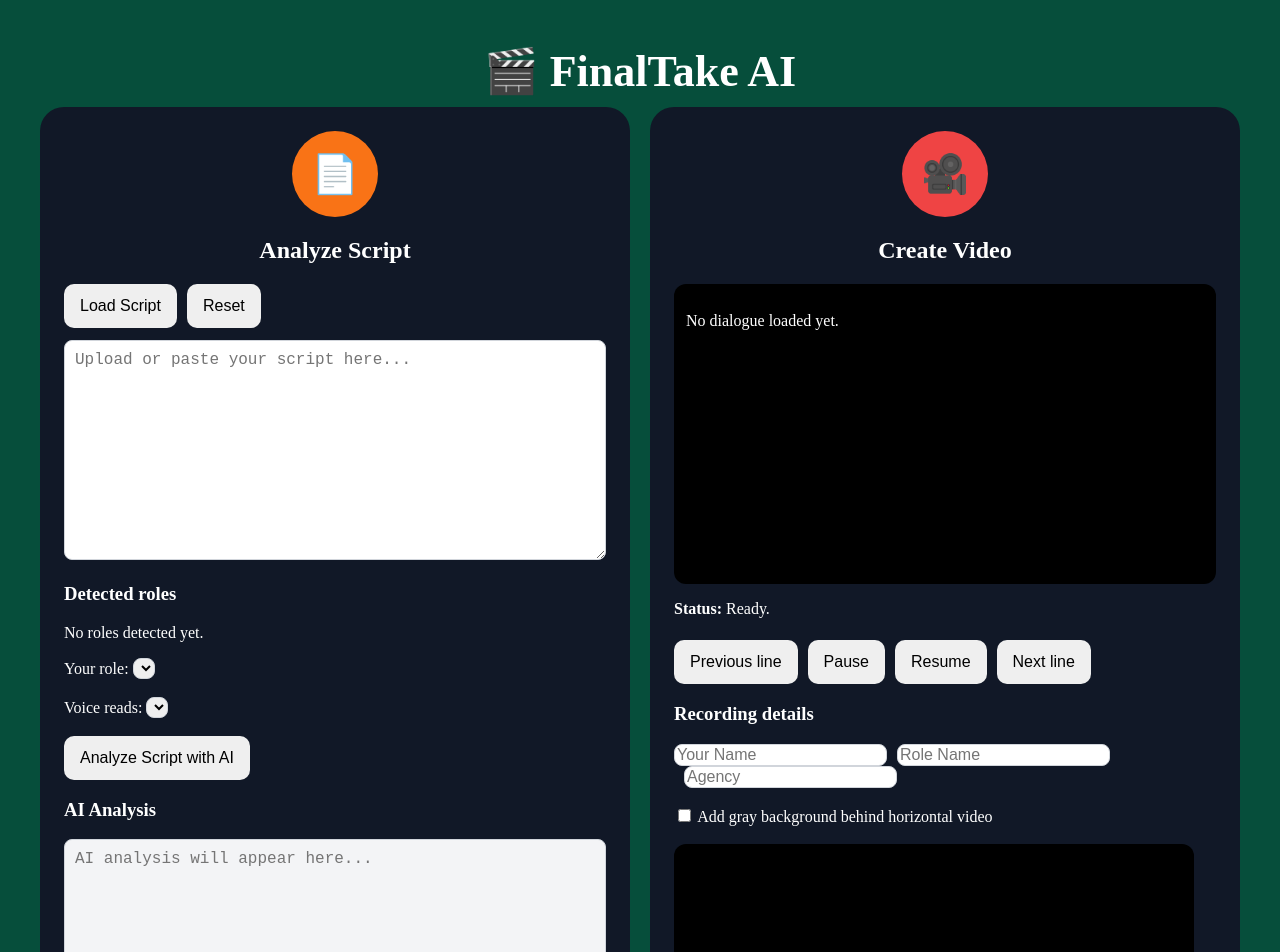
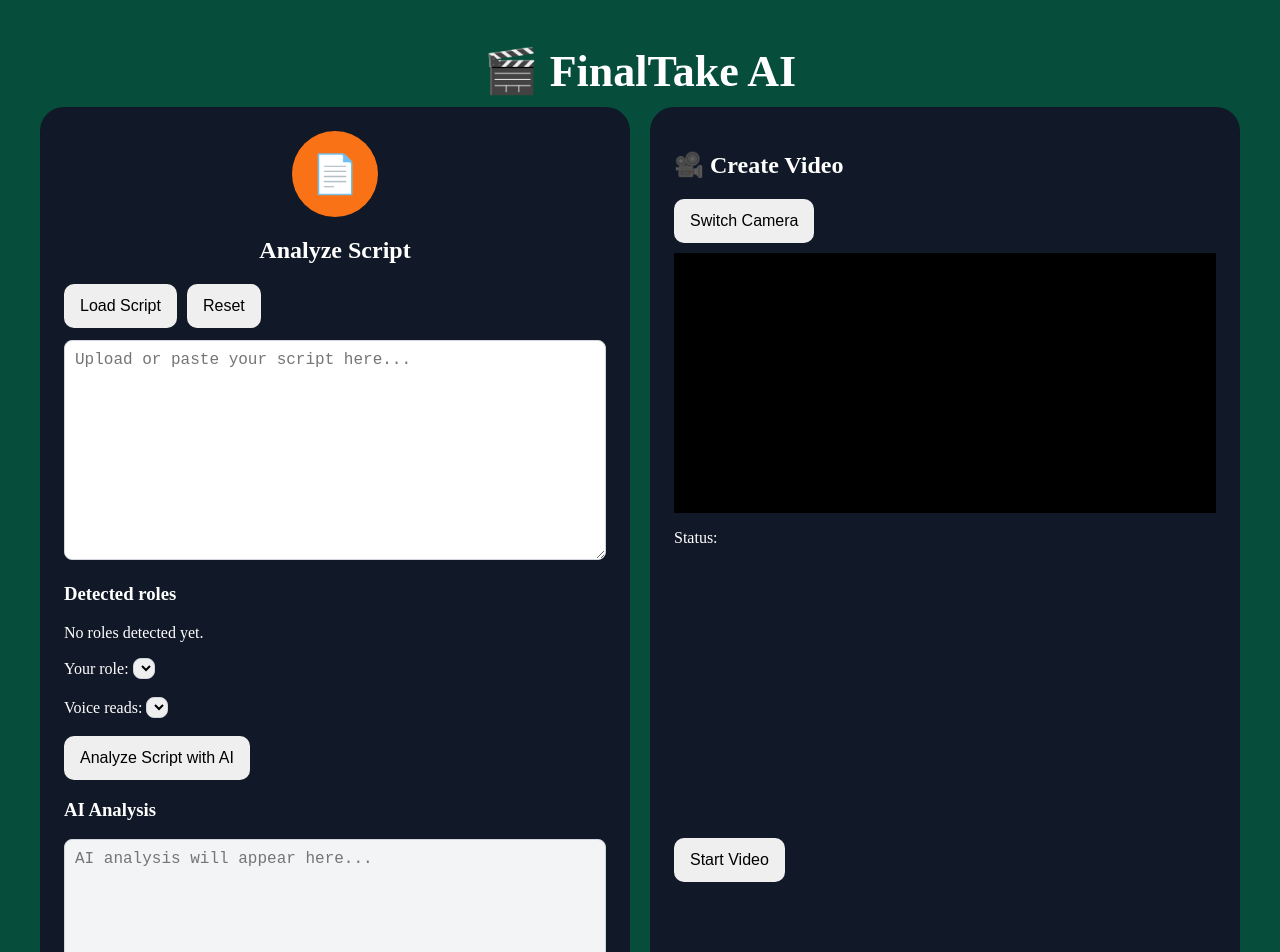
Before and after one commit to nelyivanova-maker/finaltake-ai, a Next.js app: page / in a window 1280 px wide. Shown: the top 952 px of the page. Built offline with nearby package versions, Linux system fonts and the light colour scheme.

Commit message:
Update CreateVideo.tsx

```diff
--- a/app/components/CreateVideo.tsx
+++ b/app/components/CreateVideo.tsx
@@ -1,13 +1,14 @@
 "use client";
 
 import { useEffect, useRef, useState } from "react";
+import { SelfieSegmentation } from "@mediapipe/selfie_segmentation";
 
 type Cue = {
   role: string;
   text: string;
 };
 
-type CreateVideoProps = {
+type Props = {
   script: string;
   roles: string[];
   myRole: string;
@@ -15,14 +16,7 @@ type CreateVideoProps = {
 };
 
 function cleanRole(line: string) {
-  return line
-    .replace(/\(CONT'D\)/gi, "")
-    .replace(/\(CONT’D\)/gi, "")
-    .replace(/\(O\.C\.\)/gi, "")
-    .replace(/\(V\.O\.\)/gi, "")
-    .replace(/:$/, "")
-    .trim()
-    .toUpperCase();
+  return line.toUpperCase().replace(/:$/, "").trim();
 }
 
 function parseCues(text: string, roles: string[]) {
@@ -68,73 +62,28 @@ export default function CreateVideo({
   roles,
   myRole,
   voiceRole,
-}: CreateVideoProps) {
+}: Props) {
   const videoRef = useRef<HTMLVideoElement | null>(null);
   const canvasRef = useRef<HTMLCanvasElement | null>(null);
-  const recorderRef = useRef<MediaRecorder | null>(null);
   const audioRef = useRef<HTMLAudioElement | null>(null);
-  const animationRef = useRef<number | null>(null);
-  const cueRefs = useRef<(HTMLDivElement | null)[]>([]);
 
   const [index, setIndex] = useState(0);
   const [recording, setRecording] = useState(false);
-  const [videoUrl, setVideoUrl] = useState("");
-  const [videoType, setVideoType] = useState("video/webm");
-  const [grayBackground, setGrayBackground] = useState(false);
-  const [voiceStatus, setVoiceStatus] = useState("");
-
-  const [actorName, setActorName] = useState("");
-  const [roleName, setRoleName] = useState("");
-  const [agency, setAgency] = useState("");
+  const [camera, setCamera] = useState<"user" | "environment">("user");
+  const [status, setStatus] = useState("");
 
   const cues = parseCues(script, roles);
 
-  useEffect(() => {
-    setIndex(0);
-    setVoiceStatus("");
-  }, [script, myRole, voiceRole]);
-
-  useEffect(() => {
-    cueRefs.current[index]?.scrollIntoView({
-      behavior: "smooth",
-      block: "center",
-    });
-  }, [index]);
-
-  async function readVoiceLine(lineIndex: number) {
-    const cue = cues[lineIndex];
-
-    if (!cue) {
-      setVoiceStatus("No line found.");
-      return;
-    }
-
-    if (cue.role !== voiceRole) {
-      setVoiceStatus(`Waiting for you to read: ${cue.role}`);
-      return;
-    }
-
+  /* ---------- VOICE ---------- */
+  async function speak(text: string) {
     try {
-      setVoiceStatus(`AI reading: ${cue.role}`);
-
-      if (audioRef.current) {
-        audioRef.current.pause();
-        audioRef.current.currentTime = 0;
-      }
-
       const res = await fetch("/api/tts", {
         method: "POST",
-        headers: {
-          "Content-Type": "application/json",
-        },
-        body: JSON.stringify({ text: cue.text }),
+        headers: { "Content-Type": "application/json" },
+        body: JSON.stringify({ text }),
       });
 
-      if (!res.ok) {
-        const errorText = await res.text();
-        setVoiceStatus(`Voice error: ${errorText || "TTS failed"}`);
-        return;
-      }
+      if (!res.ok) throw new Error("TTS failed");
 
       const blob = await res.blob();
       const url = URL.createObjectURL(blob);
@@ -142,32 +91,14 @@ export default function CreateVideo({
 
       audioRef.current = audio;
 
-      audio.onended = () => {
-        const next = lineIndex + 1;
-
-        if (next >= cues.length) {
-          setVoiceStatus("End of script.");
-          return;
-        }
-
-        setIndex(next);
-
-        const nextCue = cues[next];
-
-        if (nextCue.role === voiceRole) {
-          setTimeout(() => readVoiceLine(next), 500);
-        } else {
-          setVoiceStatus(`Your turn: ${nextCue.role}`);
-        }
-      };
-
-      audio.onerror = () => {
-        setVoiceStatus("Voice playback failed.");
-      };
+      audio.onended = () => nextLine();
 
       await audio.play();
-    } catch (error: any) {
-      setVoiceStatus(error?.message || "Voice failed.");
+    } catch {
+      // fallback to browser voice
+      const utter = new SpeechSynthesisUtterance(text);
+      utter.onend = () => nextLine();
+      speechSynthesis.speak(utter);
     }
   }
 
@@ -175,92 +106,18 @@ export default function CreateVideo({
     const next = Math.min(index + 1, cues.length - 1);
     setIndex(next);
 
-    setTimeout(() => {
     const cue = cues[next];
-
     if (cue?.role === voiceRole) {
-        readVoiceLine(next);
-      } else if (cue) {
-        setVoiceStatus(`Your turn: ${cue.role}`);
+      setTimeout(() => speak(cue.text), 400);
+    } else {
+      setStatus("Your turn");
     }
-    }, 250);
   }
 
-  function previousLine() {
-    const previous = Math.max(index - 1, 0);
-    setIndex(previous);
-
-    if (audioRef.current) {
-      audioRef.current.pause();
-      audioRef.current.currentTime = 0;
-    }
-
-    const cue = cues[previous];
-    setVoiceStatus(cue ? `Moved to: ${cue.role}` : "");
-  }
-
-  function pauseVoice() {
-    audioRef.current?.pause();
-    setVoiceStatus("Voice paused.");
-  }
-
-  function resumeVoice() {
-    audioRef.current?.play();
-    setVoiceStatus("Voice resumed.");
-  }
-
-  function stopVoice() {
-    if (audioRef.current) {
-      audioRef.current.pause();
-      audioRef.current.currentTime = 0;
-    }
-    setVoiceStatus("Voice stopped.");
-  }
-
-  function drawCanvas() {
-    const video = videoRef.current;
-    const canvas = canvasRef.current;
-
-    if (!video || !canvas) return;
-
-    const ctx = canvas.getContext("2d");
-    if (!ctx) return;
-
-    const canvasW = canvas.width;
-    const canvasH = canvas.height;
-
-    ctx.fillStyle = grayBackground ? "#9ca3af" : "#000000";
-    ctx.fillRect(0, 0, canvasW, canvasH);
-
-    if (video.videoWidth && video.videoHeight) {
-      const scale = Math.min(
-        canvasW / video.videoWidth,
-        canvasH / video.videoHeight
-      );
-
-      const drawW = video.videoWidth * scale;
-      const drawH = video.videoHeight * scale;
-      const x = (canvasW - drawW) / 2;
-      const y = (canvasH - drawH) / 2;
-
-      ctx.drawImage(video, x, y, drawW, drawH);
-    }
-
-    animationRef.current = requestAnimationFrame(drawCanvas);
-  }
-
-  async function startVideo() {
-    setRecording(true);
-    setVideoUrl("");
-    setIndex(0);
-    setVoiceStatus("Starting video...");
-
+  /* ---------- CAMERA ---------- */
+  async function startCamera() {
     const stream = await navigator.mediaDevices.getUserMedia({
-      video: {
-        width: { ideal: 1920 },
-        height: { ideal: 1080 },
-        facingMode: "user",
-      },
+      video: { facingMode: camera },
       audio: true,
     });
 
@@ -268,75 +125,63 @@ export default function CreateVideo({
       videoRef.current.srcObject = stream;
       await videoRef.current.play();
     }
-
-    const canvas = canvasRef.current!;
-    canvas.width = 1920;
-    canvas.height = 1080;
-
-    drawCanvas();
-
-    const canvasStream = canvas.captureStream(30);
-
-    const finalStream = new MediaStream([
-      ...canvasStream.getVideoTracks(),
-      ...stream.getAudioTracks(),
-    ]);
-
-    let mimeType = "video/webm";
-
-    if (MediaRecorder.isTypeSupported("video/mp4")) {
-      mimeType = "video/mp4";
-    } else if (MediaRecorder.isTypeSupported("video/webm;codecs=vp9")) {
-      mimeType = "video/webm;codecs=vp9";
   }
 
-    setVideoType(mimeType);
+  /* ---------- BACKGROUND REMOVAL ---------- */
+  function startSegmentation() {
+    const video = videoRef.current!;
+    const canvas = canvasRef.current!;
+    const ctx = canvas.getContext("2d")!;
 
-    const chunks: BlobPart[] = [];
-    const recorder = new MediaRecorder(finalStream, { mimeType });
+    const segmenter = new SelfieSegmentation({
+      locateFile: (file) =>
+        `https://cdn.jsdelivr.net/npm/@mediapipe/selfie_segmentation/${file}`,
+    });
 
-    recorder.ondataavailable = (e) => {
-      if (e.data.size > 0) chunks.push(e.data);
-    };
+    segmenter.setOptions({ modelSelection: 1 });
 
-    recorder.onstop = () => {
-      const blob = new Blob(chunks, { type: mimeType });
-      setVideoUrl(URL.createObjectURL(blob));
+    segmenter.onResults((results) => {
+      canvas.width = 1280;
+      canvas.height = 720;
 
-      stream.getTracks().forEach((t) => t.stop());
+      ctx.fillStyle = "#9ca3af"; // gray background
+      ctx.fillRect(0, 0, canvas.width, canvas.height);
 
-      if (animationRef.current) {
-        cancelAnimationFrame(animationRef.current);
+      ctx.globalCompositeOperation = "destination-atop";
+      ctx.drawImage(results.segmentationMask, 0, 0, canvas.width, canvas.height);
+
+      ctx.globalCompositeOperation = "source-over";
+      ctx.drawImage(video, 0, 0, canvas.width, canvas.height);
+    });
+
+    async function loop() {
+      await segmenter.send({ image: video });
+      requestAnimationFrame(loop);
     }
-    };
 
-    recorderRef.current = recorder;
-    recorder.start();
+    loop();
+  }
+
+  /* ---------- START VIDEO ---------- */
+  async function startVideo() {
+    setRecording(true);
+    setIndex(0);
+
+    await startCamera();
+    startSegmentation();
 
     setTimeout(() => {
-      const firstCue = cues[0];
+      const first = cues[0];
 
-      if (!firstCue) {
-        setVoiceStatus("No dialogue found.");
-        return;
+      if (first?.role === voiceRole) {
+        speak(first.text);
+      } else {
+        setStatus("Your turn");
+      }
+    }, 800);
   }
 
-      if (firstCue.role === voiceRole) {
-        readVoiceLine(0);
-      } else {
-        setVoiceStatus(`Your turn: ${firstCue.role}`);
-      }
-    }, 700);
-  }
-
-  function stopVideo() {
-    setRecording(false);
-    stopVoice();
-    recorderRef.current?.stop();
-  }
-
-  const extension = videoType.includes("mp4") ? "mp4" : "webm";
-
+  /* ---------- UI ---------- */
   return (
     <section
       style={{
@@ -347,166 +192,53 @@ export default function CreateVideo({
         color: "#fff",
       }}
     >
-      <div style={{ textAlign: "center", marginBottom: 20 }}>
-        <div
-          style={{
-            width: 86,
-            height: 86,
-            borderRadius: "50%",
-            background: "#ef4444",
-            margin: "0 auto",
-            display: "flex",
-            alignItems: "center",
-            justifyContent: "center",
-            fontSize: 38,
-          }}
-        >
-          🎥
-        </div>
-        <h2>Create Video</h2>
-      </div>
+      <h2>🎥 Create Video</h2>
+
+      <button onClick={() => setCamera(camera === "user" ? "environment" : "user")}>
+        Switch Camera
+      </button>
 
       <div
         style={{
-          height: 300,
+          height: 260,
           overflowY: "auto",
           background: "#000",
-          padding: 12,
-          borderRadius: 12,
+          marginTop: 10,
+          padding: 10,
         }}
       >
-        {cues.length === 0 && <p>No dialogue loaded yet.</p>}
-
-        {cues.map((cue, i) => {
-          const isCurrent = i === index;
-          const isMine = cue.role === myRole;
-          const isVoice = cue.role === voiceRole;
-
-          return (
+        {cues.map((cue, i) => (
           <div
             key={i}
-              ref={(el) => {
-                cueRefs.current[i] = el;
-              }}
             style={{
-                padding: isCurrent ? 18 : 12,
-                marginBottom: 10,
-                borderRadius: 8,
-                background: isCurrent
-                  ? isMine
-                    ? "#166534"
-                    : isVoice
-                    ? "#1d4ed8"
-                    : "#374151"
+              padding: 10,
+              marginBottom: 6,
+              background:
+                i === index
+                  ? cue.role === myRole
+                    ? "green"
+                    : "blue"
                   : "#333",
-                border: isCurrent ? "3px solid white" : "none",
-                opacity: isCurrent ? 1 : 0.5,
             }}
           >
-              <strong>{cue.role}</strong>
-              <p style={{ fontSize: isCurrent ? 24 : 16 }}>{cue.text}</p>
+            <b>{cue.role}</b>
+            <p>{cue.text}</p>
           </div>
-          );
-        })}
+        ))}
       </div>
 
-      <p style={{ minHeight: 24 }}>
-        <strong>Status:</strong> {voiceStatus || "Ready."}
-      </p>
+      <p>Status: {status}</p>
 
-      <button onClick={previousLine}>Previous line</button>
+      <video ref={videoRef} style={{ display: "none" }} />
+      <canvas ref={canvasRef} style={{ width: "100%", borderRadius: 12 }} />
 
-      <button onClick={pauseVoice} style={{ marginLeft: 10 }}>
-        Pause
-      </button>
-
-      <button onClick={resumeVoice} style={{ marginLeft: 10 }}>
-        Resume
-      </button>
-
-      <button onClick={nextLine} style={{ marginLeft: 10 }}>
-        Next line
-      </button>
-
-      <h3>Recording details</h3>
-
-      <input
-        placeholder="Your Name"
-        value={actorName}
-        onChange={(e) => setActorName(e.target.value)}
-      />
-
-      <input
-        placeholder="Role Name"
-        value={roleName}
-        onChange={(e) => setRoleName(e.target.value)}
-        style={{ marginLeft: 10 }}
-      />
-
-      <input
-        placeholder="Agency"
-        value={agency}
-        onChange={(e) => setAgency(e.target.value)}
-        style={{ marginLeft: 10 }}
-      />
-
-      <br />
-      <br />
-
-      <label>
-        <input
-          type="checkbox"
-          checked={grayBackground}
-          onChange={(e) => setGrayBackground(e.target.checked)}
-        />{" "}
-        Add gray background behind horizontal video
-      </label>
-
-      <br />
-      <br />
-
-      <video ref={videoRef} autoPlay muted playsInline style={{ display: "none" }} />
-
-      <canvas
-        ref={canvasRef}
-        style={{
-          width: "100%",
-          maxWidth: 520,
-          aspectRatio: "16 / 9",
-          background: grayBackground ? "#9ca3af" : "#000",
-          borderRadius: 12,
-        }}
-      />
-
-      <br />
       <br />
 
       {!recording ? (
         <button onClick={startVideo}>Start Video</button>
       ) : (
-        <button onClick={stopVideo}>Stop Video</button>
+        <button onClick={nextLine}>Next Line</button>
       )}
-
-      {videoUrl && (
-        <p>
-          <a
-            href={videoUrl}
-            download={`${(actorName || "actor").replace(/\s+/g, "_")}_${(
-              roleName || myRole || "role"
-            ).replace(/\s+/g, "_")}_${(agency || "agency").replace(
-              /\s+/g,
-              "_"
-            )}.${extension}`}
-            style={{ color: "#fff" }}
-          >
-            Download Video ({extension.toUpperCase()})
-          </a>
-        </p>
-      )}
-
-      <p style={{ fontSize: 13, opacity: 0.8 }}>
-        The gray option adds gray behind the camera image. Replacing your room background needs person-background removal.
-      </p>
     </section>
   );
 }
```
Lines whose indentation alone changed are shown as unchanged.
